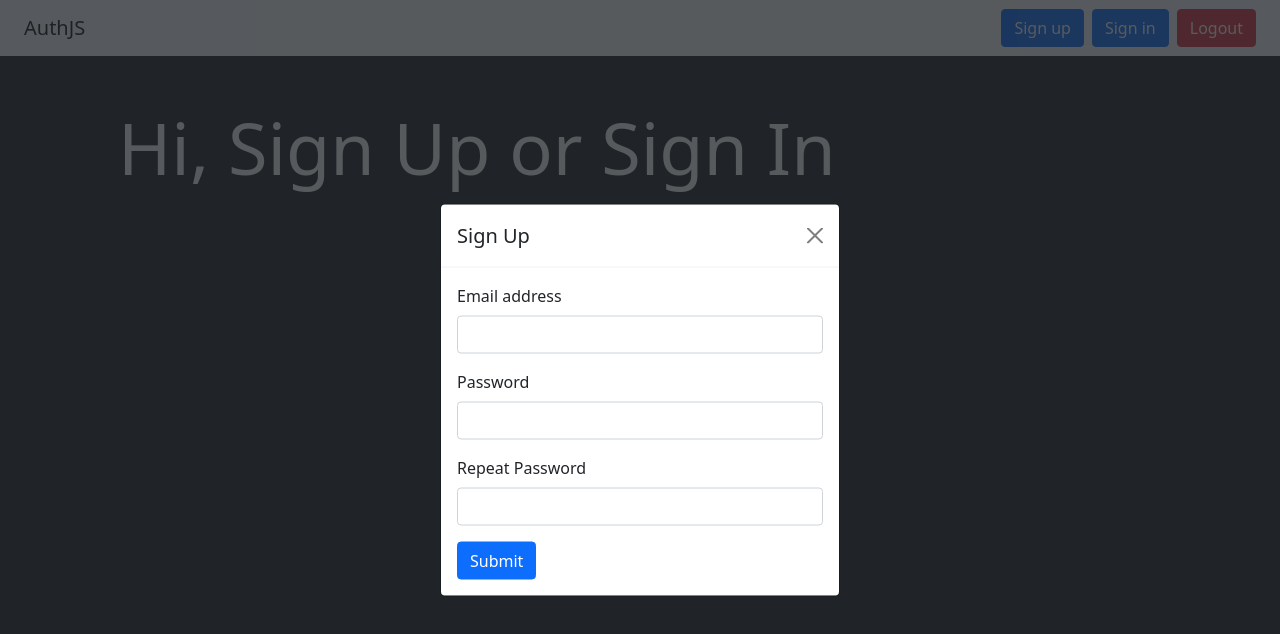
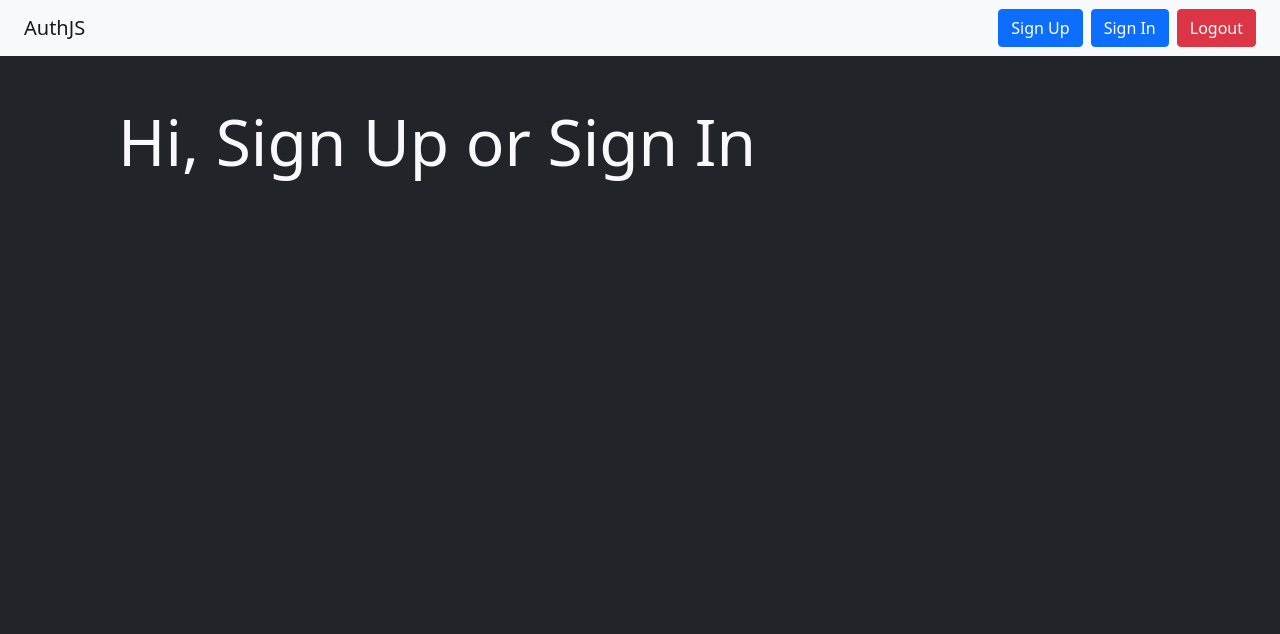
Before and after one commit to Djibba/authFirebaseWithReact, a React (Create React App) app: page / in a window 1280 px wide. Shown: the top 634 px of the page. Built offline with nearby package versions, Linux system fonts and the light colour scheme.

Commit message:
implemented SignUp section

```diff
--- a/src/App.js
+++ b/src/App.js
@@ -6,8 +6,8 @@ import SignupModal from './Components/SignupModal';
 function App() {
   return (
     <>
+      <SignupModal />
       <Navbar />
-      <SignupModal />
       <Routes>
         <Route path="/" element={<Home />} />
       </Routes>
--- a/src/Components/Navbar.js
+++ b/src/Components/Navbar.js
@@ -1,7 +1,11 @@
-import React from 'react';
+import React,{useContext} from 'react';
 import {Link} from 'react-router-dom';
+import { UserContext } from '../Context/UserContext';
 
 export default function Navbar() {
+
+  const {toggle} = useContext(UserContext)
+
   return (
     <nav className="navbar navbar-light bg-light px-4">
         <Link to='/' className='navbar-brand'>
@@ -9,8 +13,8 @@ export default function Navbar() {
         </Link>
 
         <div>
-          <button className='btn btn-primary'>Sign up</button>
-          <button className='btn btn-primary ms-2'>Sign in</button>
+          <button className='btn btn-primary' onClick={() => toggle('signup')} >Sign Up</button>
+          <button className='btn btn-primary ms-2' onClick={() => toggle('signin')}>Sign In</button>
           <button className='btn btn-danger ms-2'>Logout</button>
         </div>
     </nav>
--- a/src/Components/SignupModal.js
+++ b/src/Components/SignupModal.js
@@ -1,33 +1,40 @@
-import React from 'react'
+import React, {useContext} from 'react'
+import { UserContext } from '../Context/UserContext'
 
 export default function SignupModal() {
+
+    const {modal, toggle} = useContext(UserContext)
+
+    console.log(toggle)
+
   return (
     <>
+        {modal.signup && (
             <div className="position-fixed top-0 vw-100 vh-100">
-            <div className="w-100 h-100 bg-dark bg-opacity-75">
+                <div className="w-100 h-100 bg-dark bg-opacity-75" onClick={() => toggle('close')}>
                     <div className="position-absolute top-50 start-50 translate-middle" style={{ minWidth: '400px' }}>
                         <div className="modal-dialog">
                             <div className="modal-content">
                                 <div className="modal-header">
                                     <h5 className="modal-title">Sign Up</h5>
-                                <button className='btn-close'></button>
+                                    <button className='btn-close' onClick={() => toggle('close')}></button>
                                 </div>
 
                                 <div className="modal-body">
                                     <form className='sign-up-form'>
 
-                                    <div class="mb-3">
-                                        <label htmlFor="signUpEmail" class="form-label">Email address</label>
+                                        <div className="mb-3">
+                                            <label htmlFor="signUpEmail" className="form-label">Email address</label>
                                             <input type="email" name='email' className="form-control" id="signUpEmail" required/>
                                         </div>
 
-                                    <div class="mb-3">
-                                        <label htmlFor="signUpPassword" class="form-label">Password</label>
+                                        <div className="mb-3">
+                                            <label htmlFor="signUpPassword" className="form-label">Password</label>
                                             <input type="password" name='password' className="form-control" id="signUpPassword" required/>
                                         </div>
 
-                                    <div class="mb-3">
-                                        <label htmlFor="signUpRepeatPassword" class="form-label">Repeat Password</label>
+                                        <div className="mb-3">
+                                            <label htmlFor="signUpRepeatPassword" className="form-label">Repeat Password</label>
                                             <input type="password" name='repeatPassword' className="form-control" id="signUpRepeatPassword" required/>
                                             <p className="text-danger mt-1"></p>
                                         </div>
@@ -40,6 +47,8 @@ export default function SignupModal() {
                     </div>
                 </div>
             </div>
+        )}
+
     </>
   )
 }
--- /dev/null
+++ b/src/Context/UserContext.js
@@ -0,0 +1,39 @@
+import { createContext, useState } from "react";
+
+export const UserContext = createContext();
+
+export const UserProvider = (props) => {
+
+    const [modal, setModal] = useState({
+        signup: false,
+        signin: false
+    })
+
+    const toggle = (modal) => {
+
+        if(modal === 'signup') {
+            setModal({
+                signup: true,
+                signin: false
+            })
+        }
+        if(modal === 'signin') {
+            setModal({
+                signup: false,
+                signin: true
+            })
+        }
+        if(modal === 'close') {
+            setModal({
+                signup: false,
+                signin: false
+            })
+        }
+    }
+
+    return (
+        <UserContext.Provider value={{ modal, toggle }}>
+            {props.children}
+        </UserContext.Provider>
+    )
+}
--- a/src/Pages/Home.js
+++ b/src/Pages/Home.js
@@ -3,7 +3,7 @@ import React from 'react'
 export default function Home() {
   return (
     <div className='container p-5'>
-        <h1 className="display-2 text-light">
+        <h1 className="display-3 text-light">
             Hi, Sign Up or Sign In
         </h1>
     </div>
--- a/src/index.js
+++ b/src/index.js
@@ -2,10 +2,13 @@ import React from 'react';
 import ReactDOM from 'react-dom/client';
 import { BrowserRouter } from 'react-router-dom';
 import App from './App';
+import { UserProvider } from './Context/UserContext';
 
 const root = ReactDOM.createRoot(document.getElementById('root'));
 root.render(
   <BrowserRouter>
-    <App />
+    <UserProvider>
+      <App />
+    </UserProvider>
   </BrowserRouter>
 );
```
Lines whose indentation alone changed are shown as unchanged.
